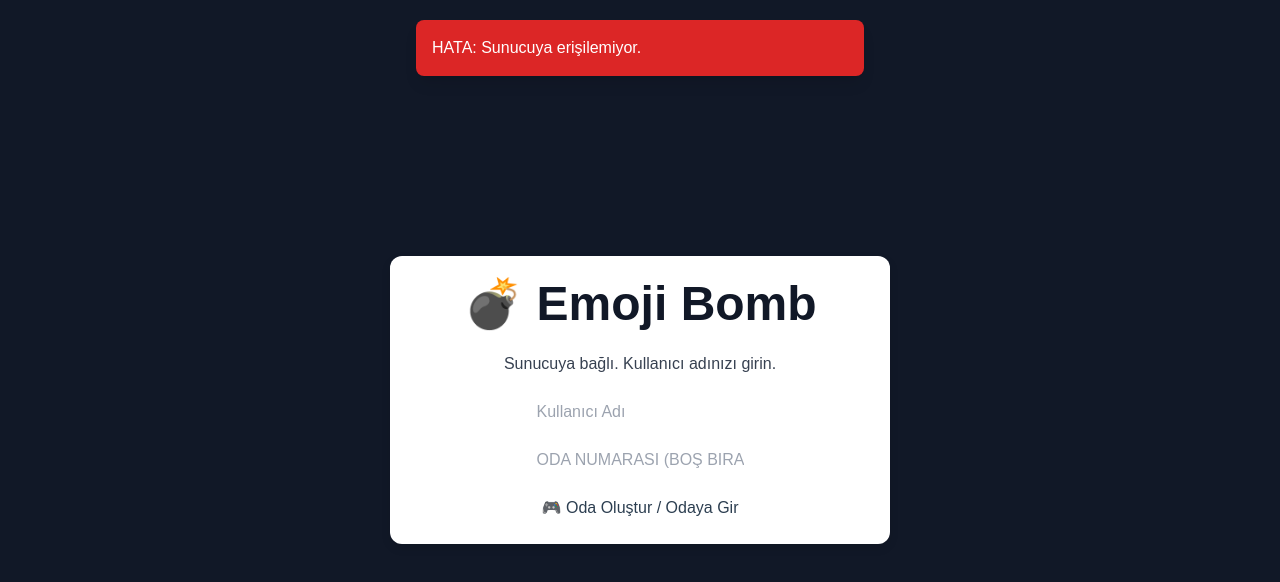
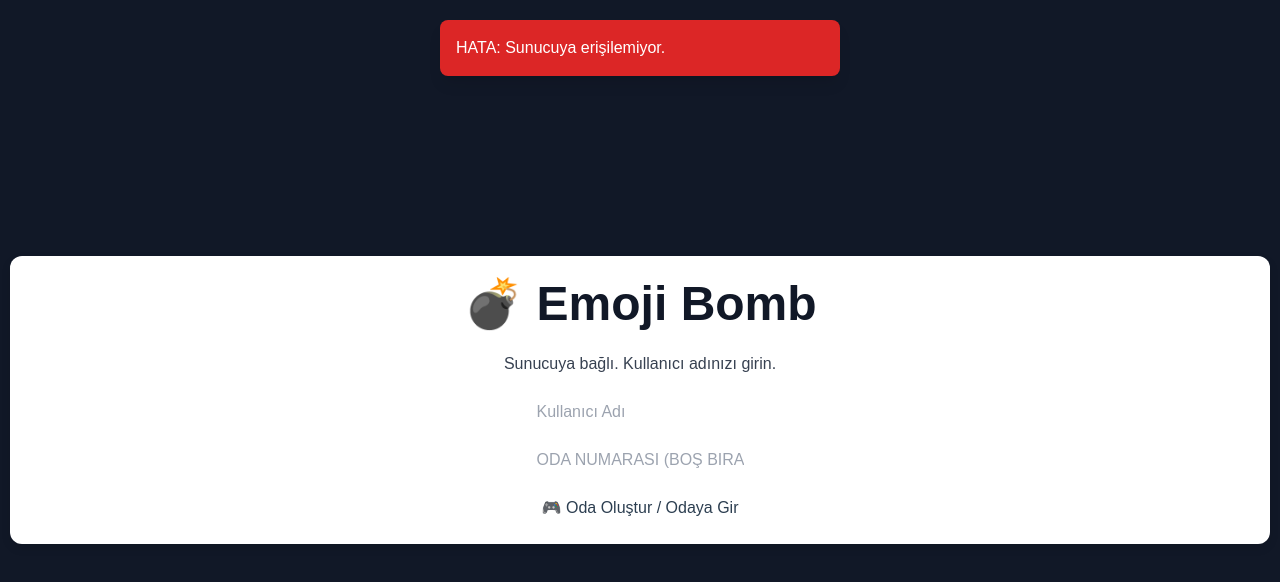
Before and after one commit to Lioneruser4/beta.github.io, a website: page index.html in a window 1280 px wide. Both pictures are taken after a click on the button "🎮 Oda Oluştur / Odaya Gir". Drawn offline with nearby package versions, Linux system fonts and the light colour scheme.

Commit message:
Update index.html

```diff
--- a/index.html
+++ b/index.html
@@ -3,13 +3,14 @@
 <head>
     <meta charset="UTF-8">
     <meta name="viewport" content="width=device-width, initial-scale=1.0">
-    <title>💣 Emoji Bomb 1v1 - Profesyonel Eşleşme</title>
+    <title>💣 Emoji Bomb 1v1 - Mobil Uyumlu</title>
 
     <script src="https://cdn.tailwindcss.com"></script>
     <script src="https://cdn.socket.io/4.7.5/socket.io.min.js"></script>
 
     <style>
-        /* === KENDİ OYUNUNUZDAN ALINAN CSS STİLLERİ === */
+        /* === KENDİ OYUNUNUZDAN ALINAN CSS STİLLERİ VE MOBİL UYUM === */
+
         /* Ön yüzün rengini belirten değişkenler */
         :root {
             --primary-color: #3498db;
@@ -23,34 +24,80 @@
         }
 
         /* Genel Stiller */
-        body { font-family: sans-serif; background-color: var(--bg-color); color: var(--text-color); height: 100vh; display: flex; align-items: center; justify-content: center; overflow: hidden; transition: background-color 0.3s; }
-        .screen { width: 100%; max-width: 500px; display: none; flex-direction: column; align-items: center; justify-content: center; padding: 1.5rem; box-sizing: border-box; text-align: center; background-color: var(--card-bg); border-radius: 12px; box-shadow: var(--shadow); transition: background-color 0.3s; }
-        .screen.active { display: flex; }
+        * {
+            -webkit-tap-highlight-color: transparent; /* Mobil tıklama vurgusunu kaldırır */
+        }
+        body {
+            font-family: sans-serif;
+            background-color: var(--bg-color);
+            color: var(--text-color);
+            min-height: 100vh;
+            display: flex;
+            align-items: center;
+            justify-content: center;
+            overflow-x: hidden;
+            overflow-y: auto;
+            transition: background-color 0.3s;
+            padding: 10px;
+        }
+        .container {
+            width: 100%;
+            max-width: 500px;
+            margin: auto;
+        }
+        .screen {
+            width: 100%;
+            max-width: 500px;
+            display: none;
+            flex-direction: column;
+            align-items: center;
+            padding: 1.5rem;
+            box-sizing: border-box;
+            text-align: center;
+            background-color: var(--card-bg);
+            border-radius: 12px;
+            box-shadow: var(--shadow);
+            transition: background-color 0.3s;
+        }
+        .screen.active {
+            display: flex;
+        }
 
         /* Utility */
         .btn { @apply w-full text-xl font-bold py-3 px-6 rounded-xl shadow-lg transition-all duration-200 ease-in-out; }
         .btn-primary { @apply bg-blue-600 text-white hover:bg-blue-500 active:scale-95; }
         .input-field { @apply w-full text-lg bg-gray-200 text-gray-900 border-2 border-gray-400 rounded-lg p-3 text-center placeholder-gray-500 focus:outline-none focus:border-blue-500; }
         .code-display { @apply text-4xl font-extrabold p-4 bg-gray-800 text-yellow-300 rounded-lg tracking-widest; }
-        #globalMessage.show { display: block; position: fixed; top: 20px; left: 50%; transform: translateX(-50%); z-index: 50; animation: fadeInDown 0.3s ease-out; }
 
-        /* OYUN TAHTASI VE KART ARALIKLARI */
+        /* Global Mesaj */
+        #globalMessage.show {
+            display: block;
+            position: fixed;
+            top: 20px;
+            left: 50%;
+            transform: translateX(-50%);
+            z-index: 50;
+            animation: fadeInDown 0.3s ease-out;
+            width: 90%;
+            max-width: 400px;
+        }
+        @keyframes fadeInDown {
+            from { opacity: 0; transform: translate(-50%, -20px); }
+            to { opacity: 1; transform: translate(-50%, 0); }
+        }
+
+        /* YENİ: OYUN TAHTASI VE MOBİL UYUMLULUK */
         .memory-board {
             display: grid;
             gap: 8px; /* Kartlar arasındaki boşluk */
             padding: 5px 0;
+            /* grid-template-columns JS'ten repeat(4, 1fr) olarak ayarlanıyor */
         }
-
-        /* Seviye Grid Düzenleri (Yeni 18/22/28 karta uyarlı) */
-        .grid-6x3 { grid-template-columns: repeat(6, 1fr); gap: 8px; } /* 18 Kart */
-        .grid-6x4 { grid-template-columns: repeat(6, 1fr); gap: 8px; } /* 22 Kart -> 6x4'e yakındır*/
-        .grid-7x4 { grid-template-columns: repeat(7, 1fr); gap: 6px; } /* 28 Kart */
-
 
         /* Kart Stilleri */
         .card-container {
             perspective: 1000px;
-            aspect-ratio: 1;
+            aspect-ratio: 1; /* Kartları kare yapar */
         }
         .card {
             width: 100%;
@@ -58,7 +105,7 @@
             border-radius: 10px;
             cursor: pointer;
             position: relative;
-            transform-style: preserve-3d;
+            transform-style: preserve-3d; /* 3D dönüşüm için kritik */
             transition: transform 0.6s cubic-bezier(0.175, 0.885, 0.32, 1.275);
             box-shadow: 0 4px 8px rgba(0, 0, 0, 0.15);
         }
@@ -71,13 +118,16 @@
             position: absolute;
             width: 100%;
             height: 100%;
-            backface-visibility: hidden;
+            backface-visibility: hidden; /* Kart dönmediğinde arka yüzün görünmesini engeller */
             display: flex;
             justify-content: center;
             align-items: center;
             border-radius: 10px;
-            font-size: 1.8rem;
+            font-size: 1.5rem;
             font-weight: bold;
+        }
+        @media (min-width: 400px) {
+             .card-face { font-size: 1.8rem; } /* Daha büyük cihazlarda fontu büyüt */
         }
 
         /* KARTIN ÖN YÜZÜ (KAPALI HALİ) */
@@ -127,7 +177,7 @@
         <p id="globalMessageText"></p>
     </div>
 
-    <div id="lobby" class="screen active space-y-6">
+    <div id="lobby" class="screen active space-y-6 container">
         <h1 class="text-5xl font-black text-gray-900">💣 Emoji Bomb</h1>
         <p class="text-gray-700">Sunucuya bağlı. Kullanıcı adınızı girin.</p>
 
@@ -137,7 +187,7 @@
         <button id="matchBtn" class="btn btn-primary">🎮 Oda Oluştur / Odaya Gir</button>
     </div>
 
-    <div id="waitScreen" class="screen space-y-6">
+    <div id="waitScreen" class="screen space-y-6 container">
         <h2 id="waitTitle" class="text-3xl font-bold text-gray-900">Oda Kuruluyor...</h2>
         <div id="codeArea" class="space-y-3 hidden">
             <p class="text-lg text-gray-700">Oda Kodunuz:</p>
@@ -148,17 +198,17 @@
         <button id="cancelBtn" class="btn bg-red-600 text-base py-3 max-w-xs">İptal Et</button>
     </div>
 
-    <div id="gameScreen" class="screen space-y-6">
+    <div id="gameScreen" class="screen space-y-6 container">
         <h1 class="text-5xl font-black text-gray-900">🕹️ Emoji Bomb</h1>
 
-        <div class="flex justify-between w-full text-gray-800 font-bold">
+        <div class="flex justify-between w-full text-gray-800 font-bold p-2 border-b border-gray-300">
             <p>Sen: <span id="myLives" class="text-green-600">❤️❤️</span></p>
             <p>Rakip: <span id="opponentName" class="text-blue-600"></span></p>
-            <p>Rakip Can: <span id="opponentLives" class="text-green-600">❤️❤️</span></p>
+            <p>Can: <span id="opponentLives" class="text-green-600">❤️❤️</span></p>
         </div>
-        <p id="roleStatus" class="text-gray-700"></p>
+        <p id="roleStatus" class="text-gray-700 text-sm"></p>
 
-        <div id="gameContent" class="p-6 bg-gray-200 rounded-lg w-full space-y-4">
+        <div id="gameContent" class="p-4 bg-gray-200 rounded-lg w-full space-y-4">
             <h3 id="turnStatus" class="text-2xl font-bold text-red-600">Rakip bekleniyor...</h3>
             <p id="actionMessage" class="text-base text-purple-600 font-semibold"></p>
 
```
